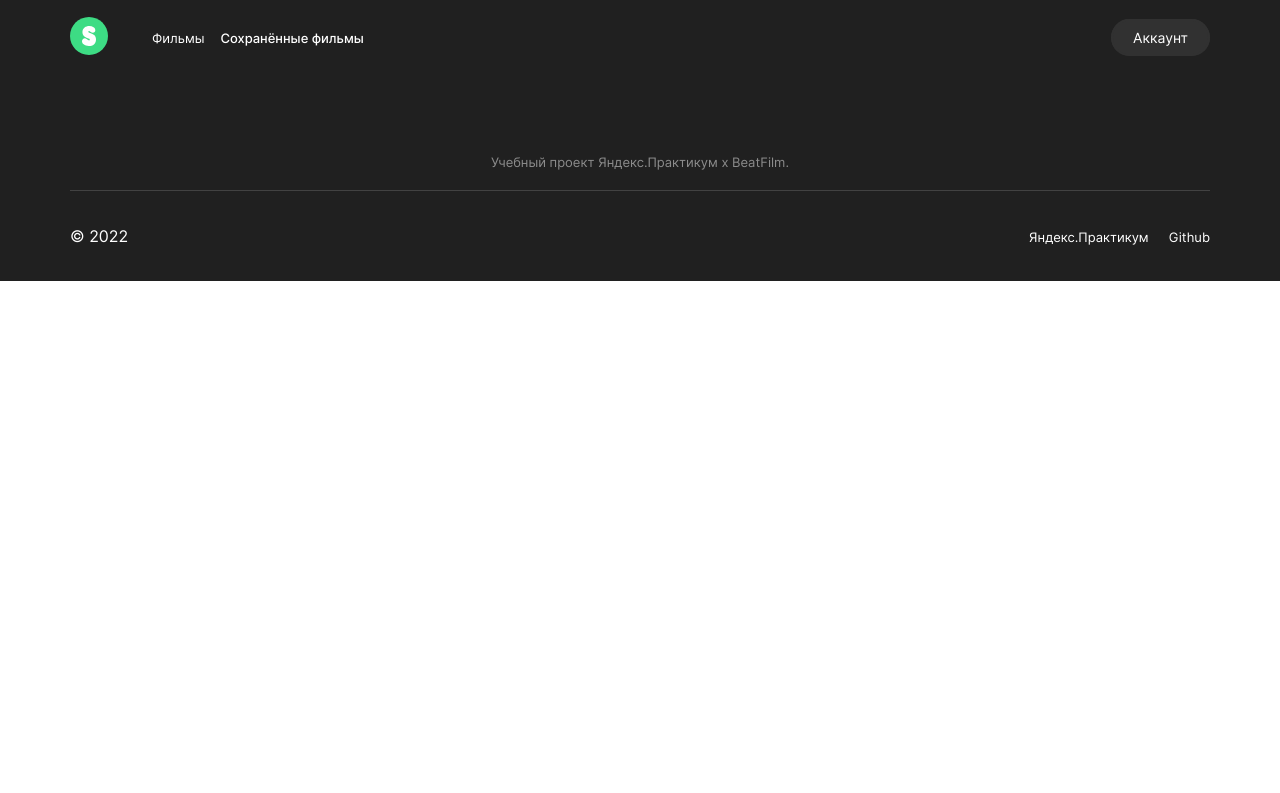
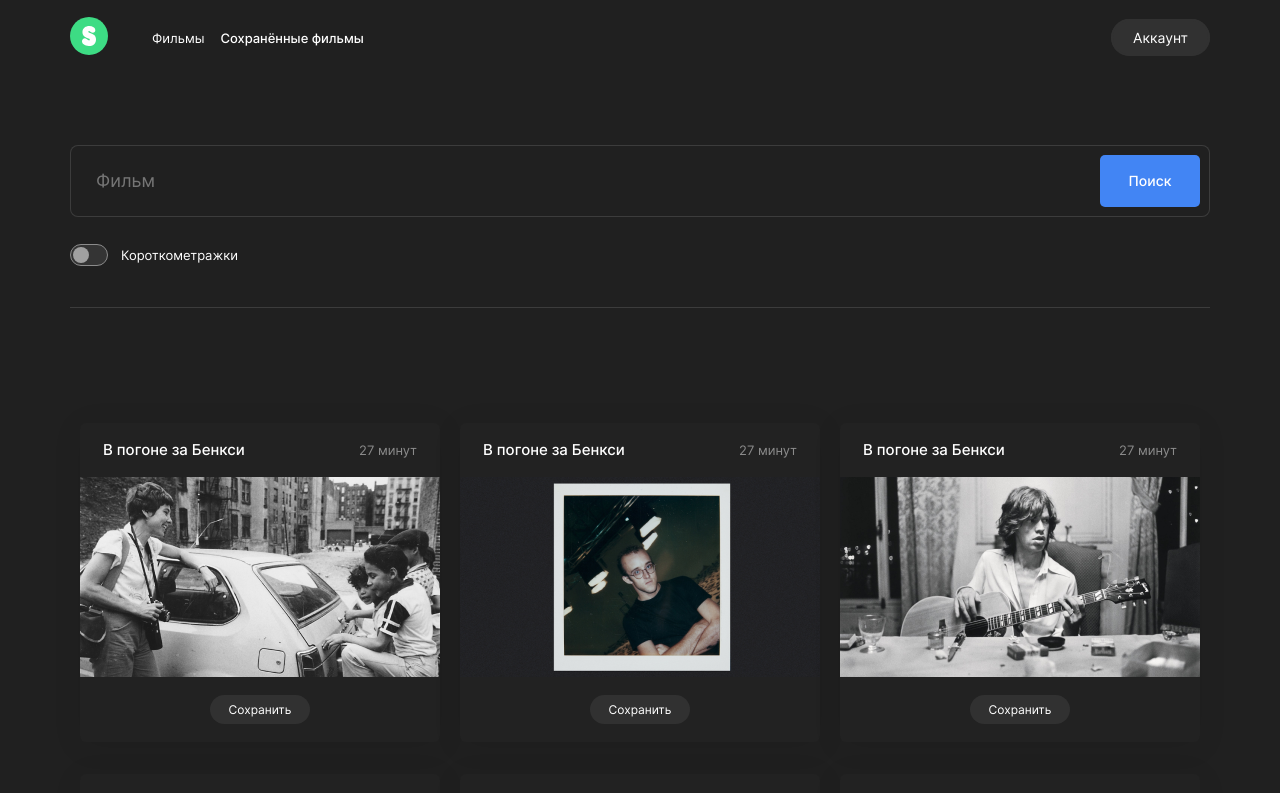
Before and after one commit to Pavel-Rogozhkin/movies-explorer-frontend, a React (Create React App) app: page /saved-movies in a window 1280 px wide. Shown: the top 793 px of the page. Built offline with nearby package versions, Linux system fonts and the light colour scheme.

Commit message:
feat: prepreinit SavedMovies

```diff
--- a/src/components/App/App.jsx
+++ b/src/components/App/App.jsx
@@ -3,7 +3,7 @@ import { Switch, Route } from 'react-router-dom';
 import Header from '../Header/Header';
 import Main from '../Main/Main';
 import Movies from '../Movies/Movies';
-// import SavedMovies from '../SavedMovies/SavedMovies';
+import SavedMovies from '../SavedMovies/SavedMovies';
 // import Profile from '../Profile/Profile';
 // import Login from '../Login/Login';
 // import Register from '../Register/Register';
@@ -22,11 +22,11 @@ function App() {
                     <Movies />
                 </Route>
 
-                {/* <Route path='/saved-movies'>
+                <Route path='/saved-movies'>
                     <SavedMovies />
                 </Route>
 
-                <Route path='/profile'>
+                {/* <Route path='/profile'>
                     <Profile />
                 </Route>
 
--- a/src/components/SavedMovies/SavedMovies.jsx
+++ b/src/components/SavedMovies/SavedMovies.jsx
@@ -0,0 +1,16 @@
+import './SavedMovies.css';
+import SearchForm from '../SearchForm/SearchForm';
+import MoviesList from '../MoviesList/MoviesList';
+
+function SavedMovies() {
+
+    return (
+        <>
+            <SearchForm />
+            <MoviesList />
+        </>
+    );
+
+};
+
+export default SavedMovies;
```
